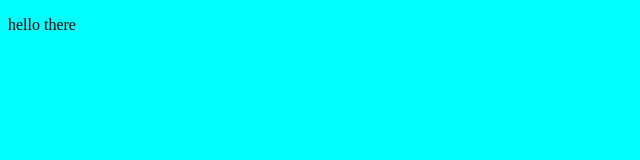
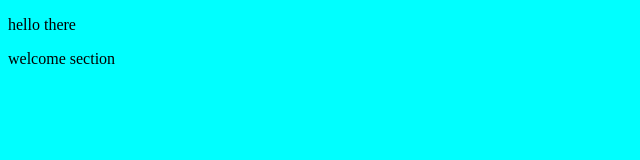
Before and after one commit to ayub-ahmed320/project2, a plain HTML site: page index.html in a window 1280 px wide. Shown: the full height of the page, 0-640 px from the left. Drawn offline with Linux system fonts and the light colour scheme.

Commit message:
Add elecome section

```diff
--- a/index.html
+++ b/index.html
@@ -8,5 +8,6 @@
 </head>
 <body>
     <p>hello there</p>
+    <p>welcome section</p>
 </body>
 </html>
```
